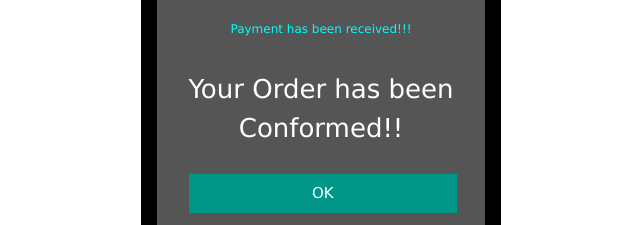
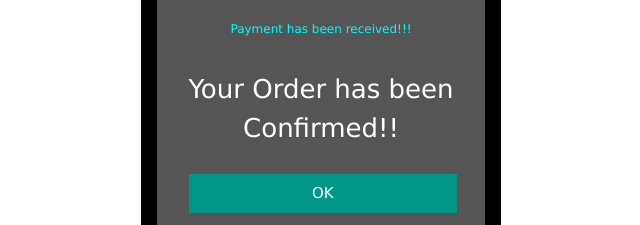
Before and after one commit to AnishBastakoti/Final-version, a plain HTML site: page confirm.html in a window 1280 px wide. Shown: the part 176-401 px from the top of the page, 319-959 px from the left. Drawn offline with nearby package versions, Linux system fonts and the light colour scheme.

Commit message:
Update confirm.html
Fixed typo

```diff
--- a/confirm.html
+++ b/confirm.html
@@ -13,7 +13,7 @@
       <dialog-polyfill open>
         <i class="fa fa-check-circle" style="font-size:3em; text-align:center; border-radius:70px"></i>
         <p><span>Payment has been received!!!</span></p>
-        <p>Your Order has been Conformed!!</p>
+        <p>Your Order has been Confirmed!!</p>
       </dialog-polyfill>
         <a href="foodbank.html" class="w3-button w3-block w3-teal">OK</a>
         <a href="cancel.html" class="w3-button w3-block w3-teal">Cancel Order</a>
```
